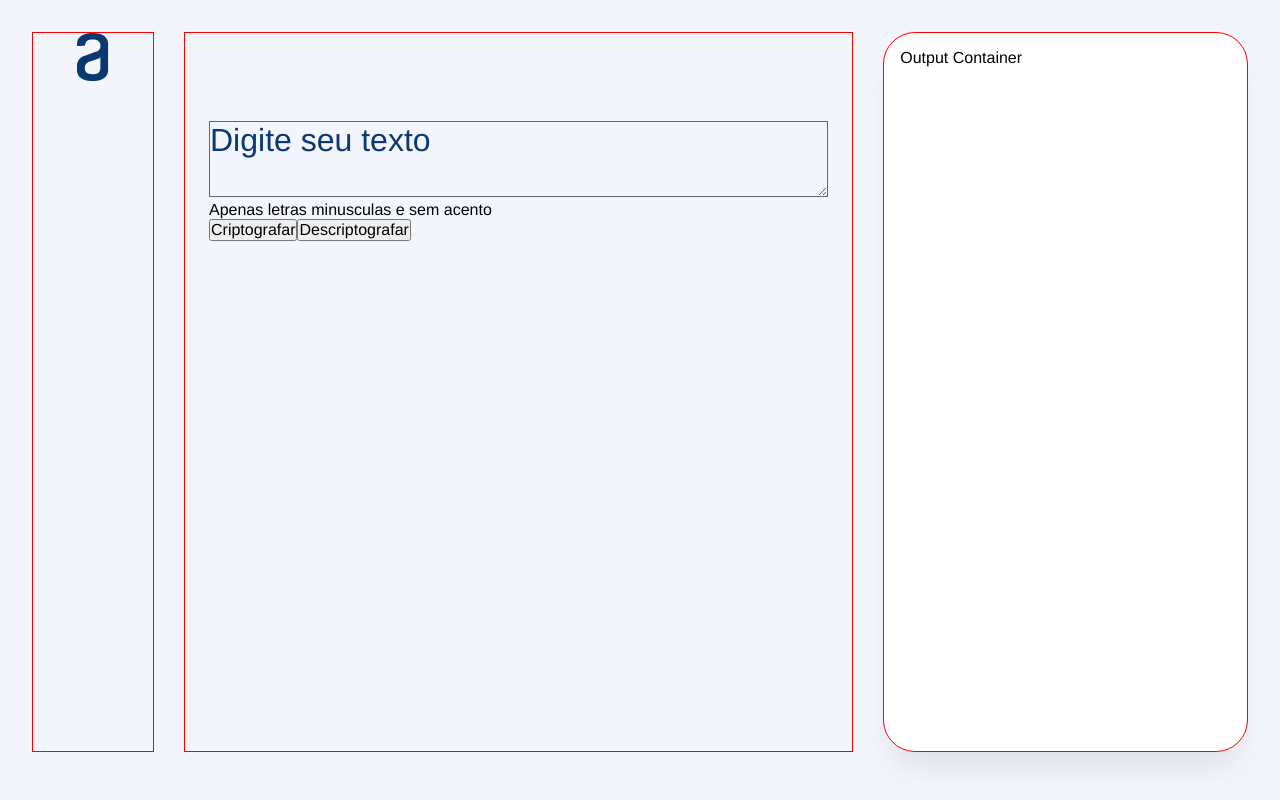
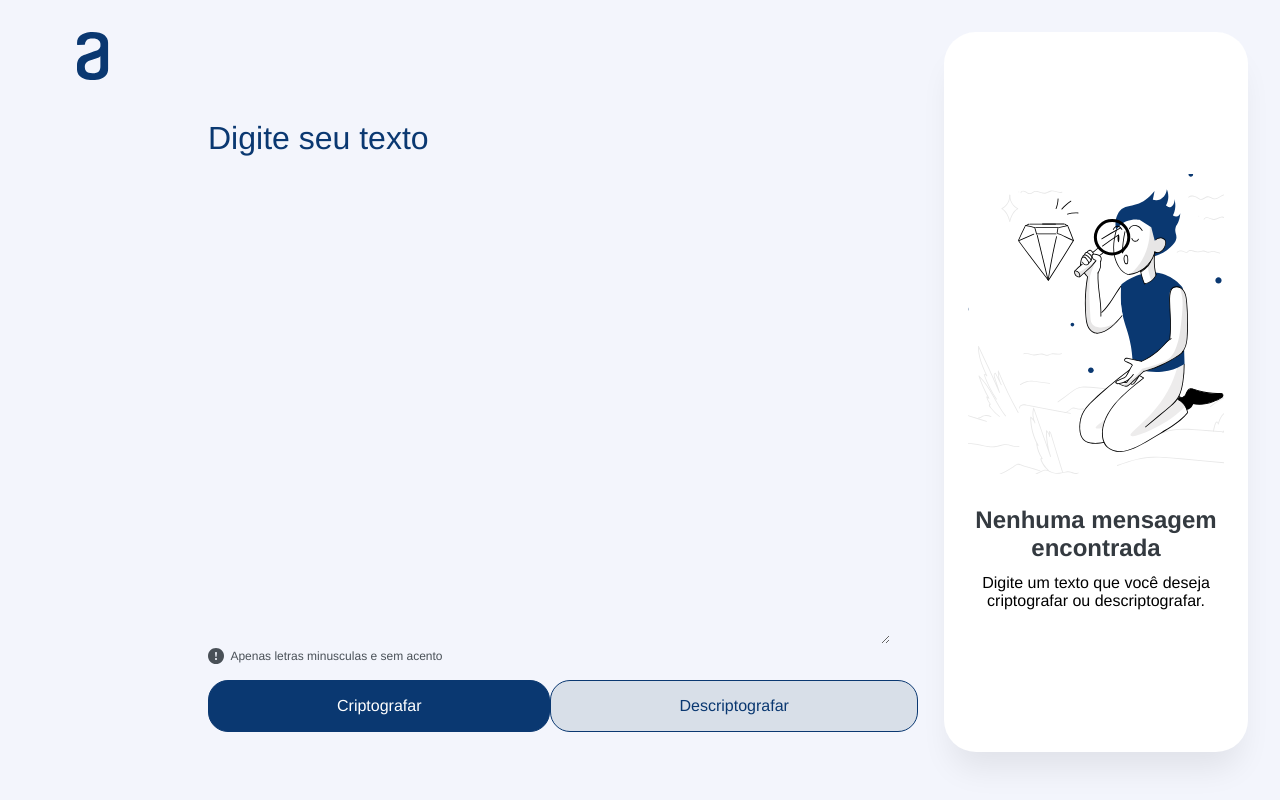
Before and after one commit to Moscarde/Oracle_ONE_Decodificador_de_textos, a React (Create React App) app: page / in a window 1280 px wide. Built offline with nearby package versions, Linux system fonts and the light colour scheme.

Commit message:
att input output

```diff
--- a/src/components/layout/Header.module.css
+++ b/src/components/layout/Header.module.css
@@ -1,6 +1,6 @@
 .header {
     width: 10%;
-    border: 1px solid red;
+    /* border: 1px solid red; */
     text-align: center;
 }
 .header img {
--- a/src/components/layout/InputContainer.js
+++ b/src/components/layout/InputContainer.js
@@ -1,17 +1,52 @@
+import React, { useState } from 'react';
+
+// styles
 import styles from './InputContainer.module.css'
+import AttentionImg from '../../assets/img/Attention.svg'
 
 function InputContainer() {
+    const [mode, setMode] = useState('encrypt');
+    const [text, setText] = useState('')
+
+    // const handleClick = (mode) => {
+    //     setIsActive(mode);
+    // };
+
+    let activeOption = 'decrypt'
+
+    function changeMode(mode) {
+        setMode(mode)
+    }
+
+    function handleChange(e) {
+        setText(e.target.value)
+        console.log(text)
+    }
+
+
     return (
         <div className={styles.container}>
-            <textarea name="inputText" placeholder="Digite seu texto" className={styles.text_area} ></textarea>
-            <p>Apenas letras minusculas e sem acento</p>
+            <textarea name="inputText" placeholder="Digite seu texto" className={styles.text_area} onChange={handleChange} />
+            <div className={styles.description}>
+                <div
+                    style={{
+                        backgroundImage: `url(${AttentionImg})`
+                    }}
+                    className={styles.attention_icon}>
+                </div>
+                <p>Apenas letras minusculas e sem acento</p>
+            </div>
             <div className={styles.actions}>
-                <button>Criptografar</button>
-                <button>Descriptografar</button>
-
-                <button></button>
+                <button
+                    onClick={() => {changeMode('encrypt')}}
+                    className={`${styles.button} ${mode === 'encrypt' ? `${styles.active}` : ''}`}>
+                    Criptografar
+                </button>
+                <button
+                    onClick={() => {changeMode('decrypt')}}
+                    className={`${styles.button} ${mode === 'decrypt' ? `${styles.active}` : ''}`}>Descriptografar</button>
             </div>
-        </div>
+        </div >
     )
 }
 
--- a/src/components/layout/InputContainer.module.css
+++ b/src/components/layout/InputContainer.module.css
@@ -1,23 +1,67 @@
 .container {
-    width: 55%;
+    width: 60%;
     height: 90vh;
-    border: 1px solid red;
+    /* border: 1px solid red; */
     padding: 1.5em;
 }
 
 .text_area {
-    border: 1px solid #666;
+    border: none;
     font-size: 2em;
     background-color: transparent;
     width: 100%;
+    height: 78%;
     margin-top: 2em;
     color: #0A3871;
 }
 
 .text_area:focus {
-    outline: none ;
+    outline: none;
 }
 
 .text_area::placeholder {
     color: #0A3871;
 }
+
+.description {
+    display: flex;
+    align-items: center;
+    margin-bottom: 1em;
+
+}
+
+.description p {
+    font-size: 12px;
+    color: #495057;
+}
+
+.attention_icon {
+    height: 16px;
+    width: 16px;
+    background-position: center;
+    background-size: cover;
+    margin-right: .4em;
+}
+
+
+.actions {
+    display: flex;
+    justify-content: space-between;
+}
+
+
+.button {
+    background: #D8DFE8;
+    border: 1px solid #0A3871;
+    border-radius: 20px;
+    font-weight: 400;
+    color: #0A3871;
+    padding: 1em 8em;
+    transition: .2s;
+    cursor: pointer;
+}
+
+.active {
+    background-color: #0A3871;
+    color: #fff;
+}
--- a/src/components/layout/OutputContainer.js
+++ b/src/components/layout/OutputContainer.js
@@ -1,9 +1,20 @@
 import styles from './OutputContainer.module.css'
+
+import emptyTextImg from '../../assets/img/EmptText.svg'
 
 function OutputContainer() {
     return (
         <div className={styles.container}>
-            <p>Output Container</p>
+
+            <div
+                style={{
+                    backgroundImage: `url(${emptyTextImg})`
+                }}
+                className={styles.empty_text_img}>
+
+            </div>
+            <h2>Nenhuma mensagem encontrada</h2>
+            <p>Digite um texto que você deseja criptografar ou descriptografar.</p>
         </div>
     )
 }
--- a/src/components/layout/OutputContainer.module.css
+++ b/src/components/layout/OutputContainer.module.css
@@ -1,9 +1,28 @@
 .container {
-    width: 30%;
+    width: 25%;
     height: 90vh;
-    border: 1px solid red;
     background-color: #fff;
     border-radius: 32px;
     box-shadow: 0px 24px 32px -8px rgba(0, 0, 0, 0.08);
-    padding: 1em;
+    padding: 1.5em;
+    text-align: center;
+    display: flex;
+    flex-direction: column;
+    justify-content: center
 }
+
+.empty_text_img {
+    height: 300px;
+    background-size: auto;
+    background-position: center;
+    background-repeat: no-repeat;
+    width: 100%;
+    margin-bottom: 2em;
+}
+
+.container h2 {
+    font-size: 24px;
+    font-weight: 700px;
+    color: #343A40;
+    margin-bottom: .5em;
+}
```
Also changed, not shown: src/assets/img/Attention.svg (added), src/assets/img/EmptText.svg (added), src/utils/encrypt.js (added).
